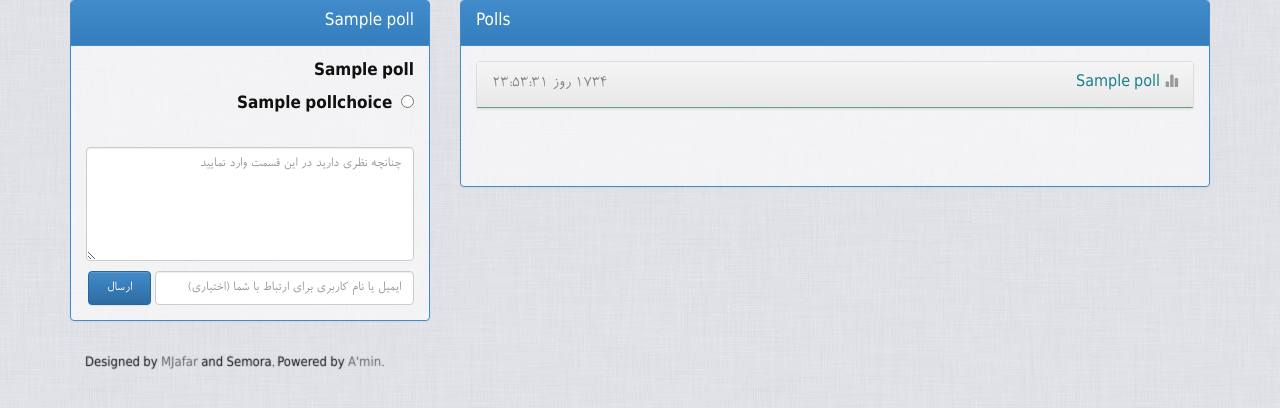
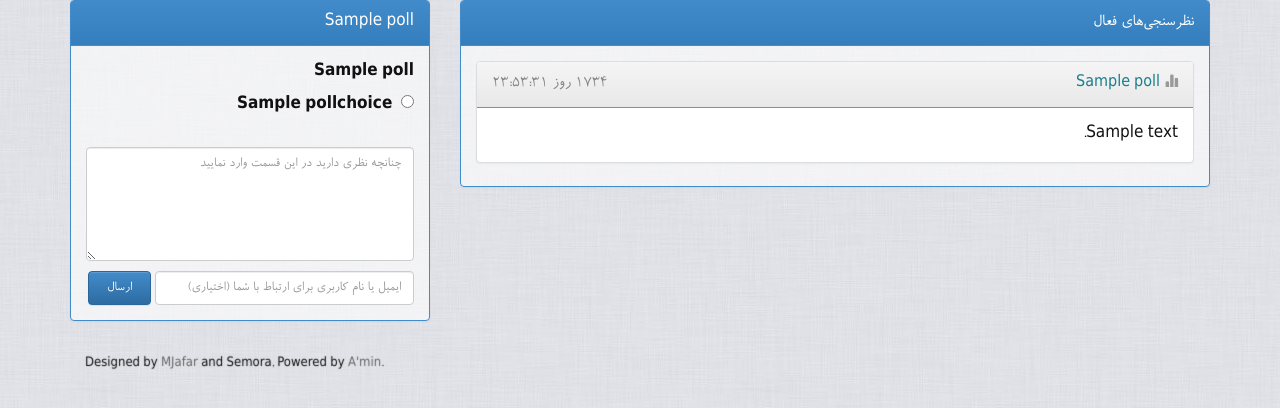
Before and after one commit to SutCEGoS/website, a Django app: page /polls/ in a window 1280 px wide. Shown: the part 95-503 px from the top of the page. Run offline with Django 3.2, Linux system fonts and the light colour scheme; tables that the repository leaves empty hold one stand-in row (values such as "Sample post"); parts of the project's set-up code (start-up, migrations or seed data) failed here and were passed over; some libraries are stand-ins or nearby versions; some web fonts are replaced.

Commit message:
اضافه کردن توضیحات ب نظرسنجی

```diff
--- a/poll/admin.py
+++ b/poll/admin.py
@@ -38,7 +38,7 @@ class PollAdmin(admin.ModelAdmin):
     fieldsets = (
         (u'نظرسنجی', {
             'fields':
-                ('name', 'question', 'end', 'is_active')
+                ('name', 'question', 'details', 'end', 'is_active')
         }),
     )
     list_filter = ['is_active']
--- a/poll/models.py
+++ b/poll/models.py
@@ -1,8 +1,12 @@
 import datetime
 
 from django.db import models
+from tinymce.models import HTMLField
 
 from base.models import Named, Logged, Member
+
+from south.modelsinspector import add_introspection_rules
+add_introspection_rules([], ["^tinymce\.models.\HTMLField"])
 
 
 class Poll(Named):
@@ -10,6 +14,7 @@ class Poll(Named):
     is_active = models.BooleanField(default=True)
     question = models.TextField()
     end = models.DateTimeField(null=True)
+    details = HTMLField(blank=True, null=True)
 
     def __unicode__(self):
         return self.question
--- a/poll/views.py
+++ b/poll/views.py
@@ -9,7 +9,7 @@ from poll.models import Poll, PollChoice, Vote
 
 
 def all_polls(request):
-    polls = Poll.objects.order_by('-is_active', '-id')
+    polls = Poll.objects.filter(is_active=True).order_by('-id')
 
     return render(request, 'poll/polls.html', {
         'polls': polls,
--- a/requirements.txt
+++ b/requirements.txt
@@ -12,3 +12,4 @@ django-password-reset
 whitenoise
 djrill
 pillow
+django-tinymce
--- a/shora/settings.py
+++ b/shora/settings.py
@@ -45,6 +45,7 @@ INSTALLED_APPS = (
     'password_reset',
     'djrill',
     'shamsi',
+    'tinymce',
 
     'base',
     'course',
--- a/shora/urls.py
+++ b/shora/urls.py
@@ -18,6 +18,7 @@ urlpatterns += patterns('',
                         url(r'^issues/', include('issue.urls')),
                         url(r'^polls/', include('poll.urls')),
                         url(r'^events/', include('event.urls')),
+                        url(r'^tinymce/', include('tinymce.urls')),
 
 ) + static(settings.STATIC_URL, document_root=settings.STATIC_ROOT)
 
--- a/static/js/polls.js
+++ b/static/js/polls.js
@@ -5,6 +5,8 @@
 
 $('.poll-link').on('click', function () {
     var poll_id = this.getAttribute('data-id');
+    $('.pull-body').slideUp();
+    $('#pull-body-' + poll_id).slideDown();
     var t =$(this).find('.panel-title').html();
     $.ajax({
         url: window.$get_poll_url,
--- a/templates/poll/polls.html
+++ b/templates/poll/polls.html
@@ -34,7 +34,9 @@
     </div>
 {% endblock %}
 {% block panel_heading %}
-    Polls
+    <div dir="rtl">
+نظرسنجی‌های فعال
+    </div>
 {% endblock %}
 {% block panel_body_top %}
 {% endblock %}
@@ -53,6 +55,15 @@
         </span>
 
             </div>
+        <div class="panel-body pull-body" id="pull-body-{{ poll.id }}" style="display: none;">
+            {% if poll.details %}
+            {{ poll.details|safe }}
+            {% else %}
+                <i>
+                توضیحی برای نمایش وجود ندارد!
+                </i>
+            {% endif %}
+        </div>
         </div>
     {% endfor %}
 {% endblock %}
```
Also changed, not shown: poll/migrations/0006_auto__add_field_poll_details.py (added).
